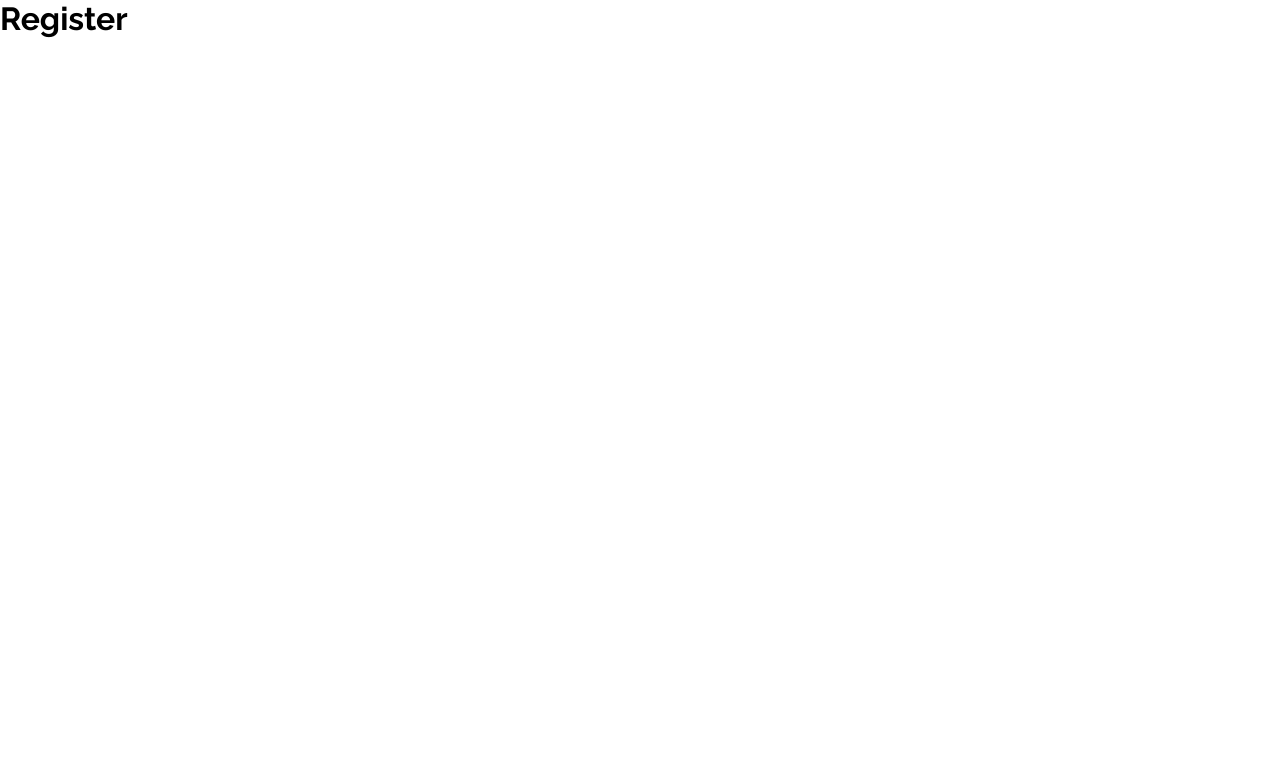
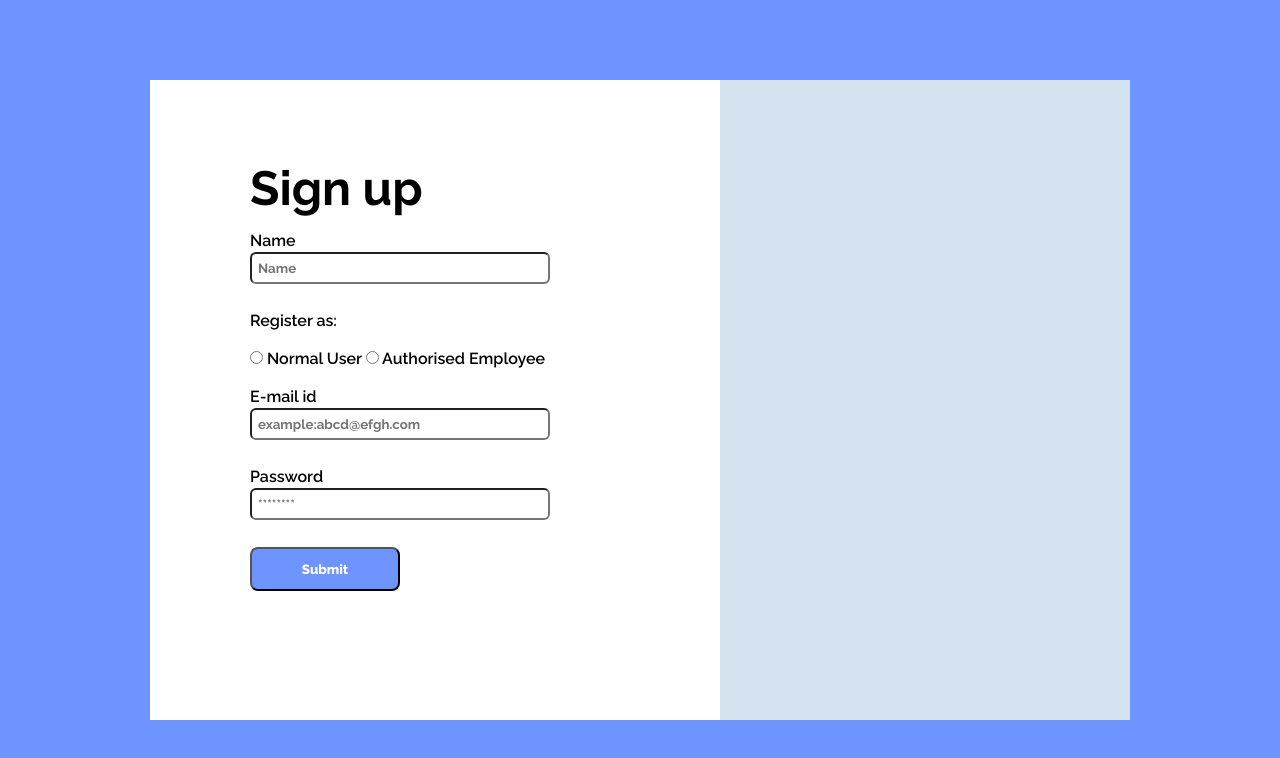
Before and after one commit to Barathj121/AWS-Invoice-Genrator-and-expense-Calculator, a React (Vite) app: page /register in a window 1280 px wide. Shown: the top 758 px of the page. Built offline with nearby package versions, Linux system fonts and the light colour scheme.

Commit message:
Frontend Update: login,signup pages

```diff
--- /dev/null
+++ b/src/components/log.jsx
@@ -0,0 +1,38 @@
+import React from 'react'
+
+const Log = () => {
+  return (
+    <div className='login-page'>
+      <div className='login-box'>
+          <div className="header">
+            Login
+          </div>
+          <form action="">
+            <div className='description'>Welcome back!</div>
+            <label className='input-labels' >User ID</label>
+            <br/>
+            <input className="input-boxes"  type='email' placeholder='example:abcd@efgh.com' ></input>
+            <br/>
+            <label className='input-labels'>Password</label>
+            <br/>
+            <input className="input-boxes"type='password' placeholder='********'></input>
+            <br/>
+            <input className="submit-button" type="submit" value="Submit" />
+            <hr/>
+            <label className='google-label'>Google Sign in</label>
+            <br/>
+
+            <button className='google-button'>
+             <img src="src/img/images.jpeg"/>Sign in
+            </button>
+
+          </form>
+      </div>
+      <div className='art-div'>
+
+      </div>
+    </div>
+  )
+}
+
+export default Log
--- /dev/null
+++ b/src/components/signup.jsx
@@ -0,0 +1,44 @@
+import React from 'react';
+
+const Signup = () => {
+  return (
+    <div className='signup'>
+      <div className='signup-box'>
+          <div className="header">
+            Sign up
+          </div>
+          <form action="">
+            <label className='input-labels'>Name</label>
+            <br/>
+            <input className="input-boxes" type='text' placeholder='Name'></input>
+            <br/>
+            <label className='input-labels'>Register as:</label>
+            <br/>
+            <br/>
+            <input className='inp-radio' type='radio' id='emp'name='emp'/>
+            <label className='input-labels'for="emp"> Normal User    </label>
+            <input className='inp-radio' type='radio' id='emp'name='emp'/>
+            <label className='input-labels'for="emp"> Authorised Employee</label>
+            <br/>
+            <br/>
+            <label className='input-labels' >E-mail id</label>
+            <br/>
+            <input className="input-boxes"  type='email' placeholder='example:abcd@efgh.com' ></input>
+            <br/>
+            <label className='input-labels'>Password</label>
+            <br/>
+            <input className="input-boxes"type='password' placeholder='********'></input>
+            <br/>
+            <input className="submit-button" type="submit" value="Submit" />
+
+
+          </form>
+      </div>
+      <div className='art-div'>
+
+      </div>
+    </div>
+  );
+};
+
+export default Signup;
--- a/src/pages/Login.jsx
+++ b/src/pages/Login.jsx
@@ -1,10 +1,11 @@
 import React from 'react';
+import Log from '../components/log';
 
 function Login() {
 
     return (
-        <div>
-        <h1>Login</h1>
+        <div className='login'>
+        <Log/>
         </div>
     );
 }
--- a/src/pages/Register.jsx
+++ b/src/pages/Register.jsx
@@ -1,10 +1,11 @@
 import React from 'react';
+import Signup from '../components/signup';
 
 function Register() {
 
     return (
-        <div>
-        <h1>Register</h1>
+        <div className='register'>
+        <Signup/>
         </div>
     );
 }
--- a/src/style.css
+++ b/src/style.css
@@ -283,6 +283,159 @@
 }
 
 
+
+
+.register{
+    background-color: var(--primary-color);
+    height: 100vh;
+    display: flex;
+    justify-content: center;
+    align-items: center;
+
+}
+.register .signup{
+    display: flex;
+    border-radius: 10px;
+}
+.register .signup-box{
+    flex: 1;
+    height: 80vh;
+    background-color: var(--secondary-color);
+    padding: 80px 80px 150px 100px;
+
+}
+.register .signup-box .header{
+    font-size: 48px;
+    font-weight: 700;
+    margin-bottom: 15px;
+}
+.register .signup-box .input-labels{
+    background-color: white;
+    width: 120px;
+    font-weight:600;
+
+
+}
+
+.register .signup-box .input-boxes {
+    display: flex;
+    align-items: center;
+    margin-top: 2px;
+    margin-bottom: 8px;
+    width: 300px;
+    padding: 6px;
+    border-radius: 6px;
+    font-weight: 620;
+}
+.register .signup-box .submit-button {
+    padding: 12px;
+    width: 150px;
+    font-weight: 800;
+    border-radius:8px ;
+    background-color: var(--primary-color);
+    color: var(--secondary-color);
+
+
+}
+
+.register .art-div{
+    flex: 1;
+    background-color: var(--tertiary-color);
+    height: 80vh;
+    padding: 10px;
+
+    width: 500px;
+}
+
+
+.login{
+    background-color: var(--primary-color);
+    height: 100vh;
+    display: flex;
+    justify-content: center;
+    align-items: center;
+
+}
+.login .login-page{
+    display: flex;
+    border-radius: 10px;
+}
+.login .login-page .login-box{
+    flex: 1;
+    height: 80vh;
+    background-color: var(--secondary-color);
+    padding: 80px 80px 150px 100px;
+
+}
+.login .login-page .login-box .header{
+    font-size: 48px;
+    font-weight: 700;
+    margin-bottom: 15px;
+}
+.login .login-page .login-box .description{
+    font-weight: 800;
+    font-size:x-large;
+    margin-bottom: 10px;
+    color: var(--primary-color);
+}
+.login .login-page .login-box .input-labels{
+    background-color: white;
+    width: 120px;
+    font-weight:600;
+
+
+}
+
+.login .login-page .login-box .input-boxes {
+    display: flex;
+    align-items: center;
+    margin-top: 2px;
+    margin-bottom: 8px;
+    width: 300px;
+    padding: 6px;
+    border-radius: 6px;
+    font-weight: 620;
+}
+.login .login-page .login-box .submit-button {
+    padding: 12px;
+    width: 150px;
+    font-weight: 800;
+    border-radius:8px ;
+    background-color: var(--primary-color);
+    color: var(--secondary-color);
+    margin-bottom: 10px;
+}
+
+.login .login-page .login-box .google-label {
+    font-weight: 600;
+    font-size: 18px;
+    margin-top: 10px;
+    margin-bottom: 100px;
+
+
+}
+.login .login-page .login-box .google-button {
+    padding: 12px;
+    width: 150px;
+    font-weight: 800;
+    border-radius:8px ;
+    background-color: var(--primary-color);
+    color: var(--secondary-color);
+    margin-top: 15px;
+
+}
+
+
+.login .login-page .art-div{
+    flex: 1;
+    display: flex;
+    background-color: var(--tertiary-color);
+    height: 80vh;
+    padding: 10px;
+    width: 500px;
+}
+
+
 @media (max-width: 768px){
     .home .home-container{
         flex-direction: column-reverse;
@@ -332,4 +485,9 @@
 
 
 
+
+
+
+
+
 }
```
